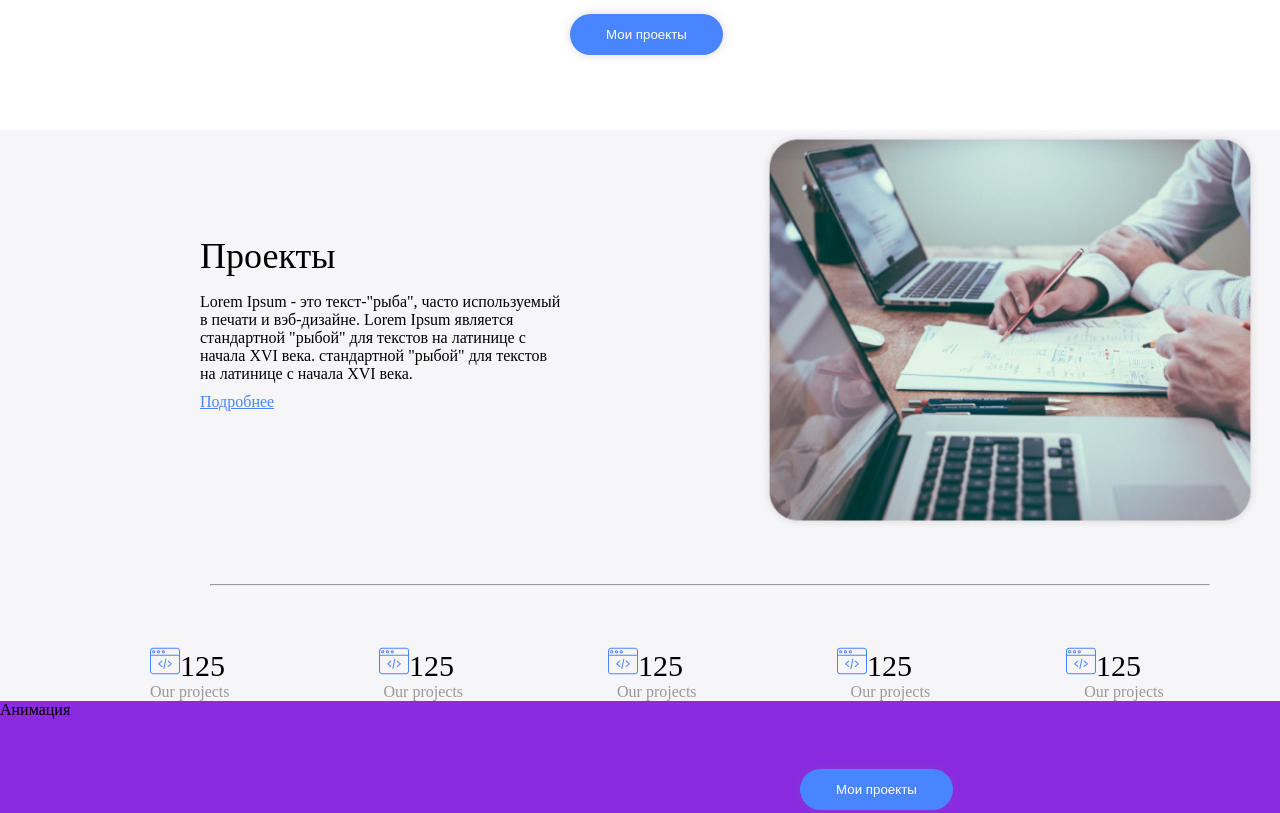
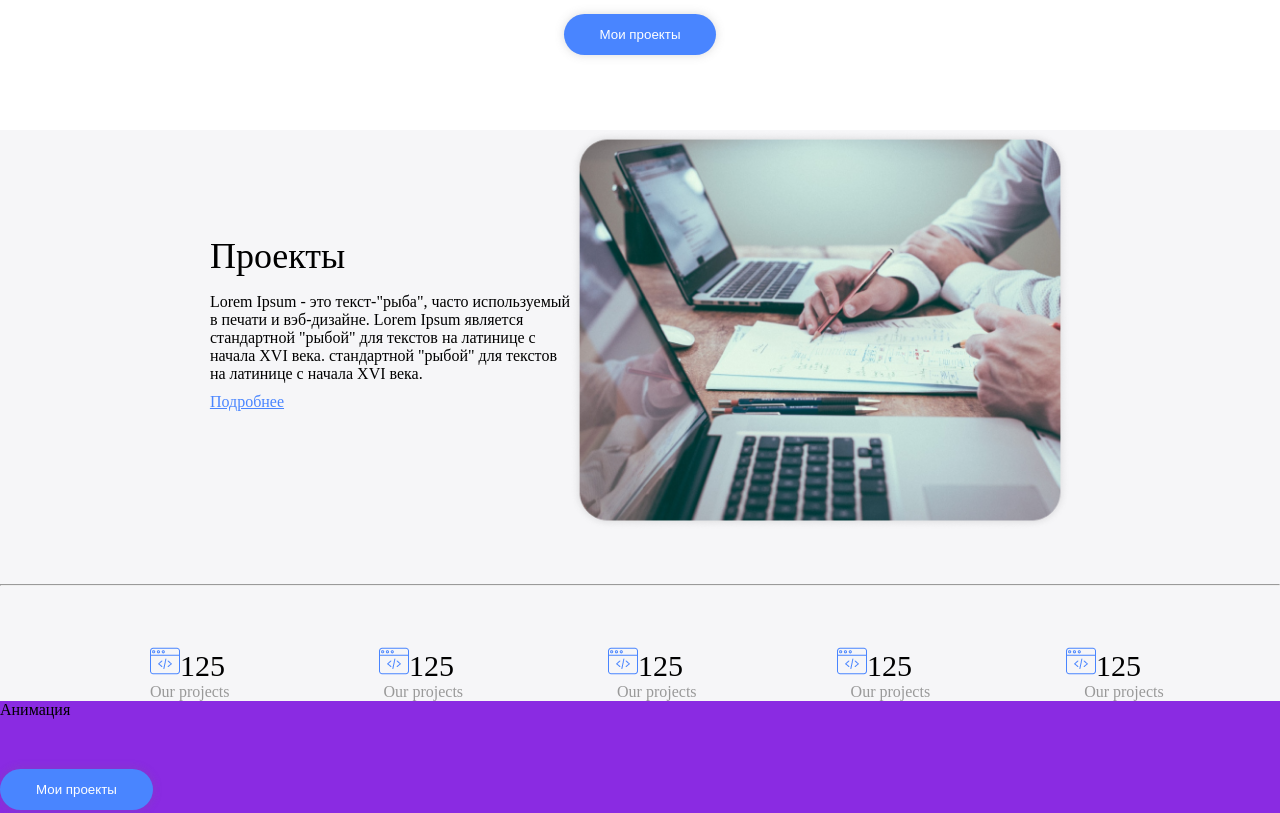
Before and after one commit to tanya38/tanya38.github.io, a plain HTML site: page index.html in a window 1280 px wide. Shown: the part 1220-2033 px from the top of the page. Drawn offline with Linux system fonts and the light colour scheme; a web font is replaced by a local one.

Commit message:
убрала марджин

```diff
--- a/css/style.css
+++ b/css/style.css
@@ -108,7 +108,8 @@ line-height: 53px;
 }
 .btn-block{
   margin-top: 20px;
-margin-left: 570px;
+
+justify-content: center;
 }
 /*------------------------------------------*/
 .title-following{
@@ -118,9 +119,9 @@ margin-top: 0px;
 }
 .box{
 display: flex;
+justify-content: center;
 }
 .img-following{
-padding-left: 200px;
 }
 
 .txt-following{
@@ -132,13 +133,13 @@ padding-top: 10px;
   color: #4985FF;
 }
 .txt-projects{
-  padding-left: 200px;
+
   padding-top: 100px;
 }
 .one{
 
-  width: 1000px;
-margin-left: 210px;
+
+
 margin-top: 50px;
 
 }
@@ -176,7 +177,7 @@ color: #999999;
  display: inline;
 }
 .button-ani{
-  padding-left: 800px;
+
   padding-top: 50px;
 }
 .Rectangle{
@@ -212,7 +213,7 @@ color: #999999;
 }
 .study1{
   padding-top: 20px;
-  padding-left: 0px;
+
 }
 .numeral{
   color: #4985FF;
--- a/index.html
+++ b/index.html
@@ -62,10 +62,13 @@
       <div class="txt txt-skill">
         <p>Какой-то текст</p>
       </div>
+
   </div>
+<button type="button" class="btn btn-block" name="button">Мои проекты</button>
       </div>
+
       </div>
-      <button type="button" class="btn btn-block" name="button">Мои проекты</button>
+
 </section>
 
 
```
